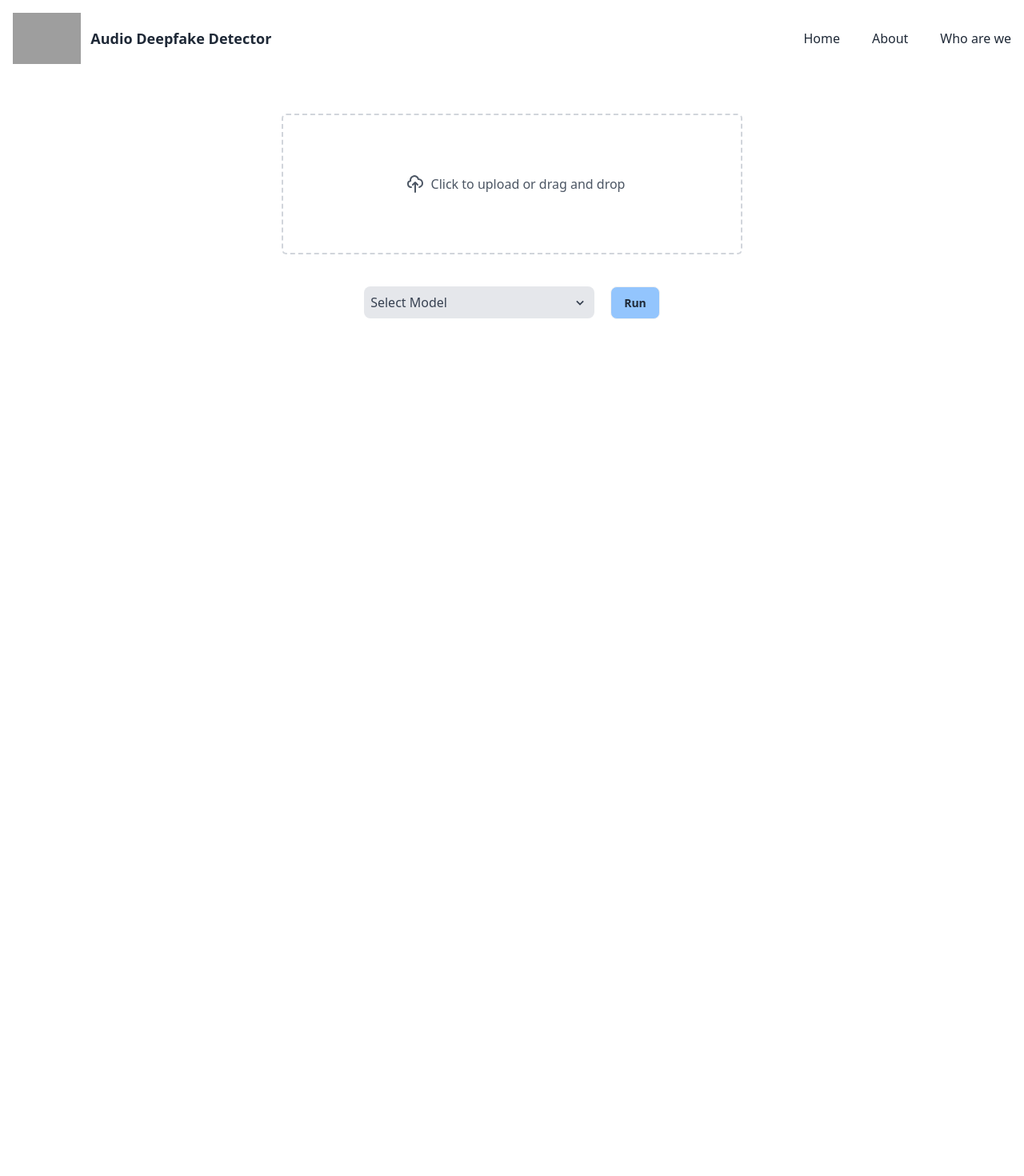
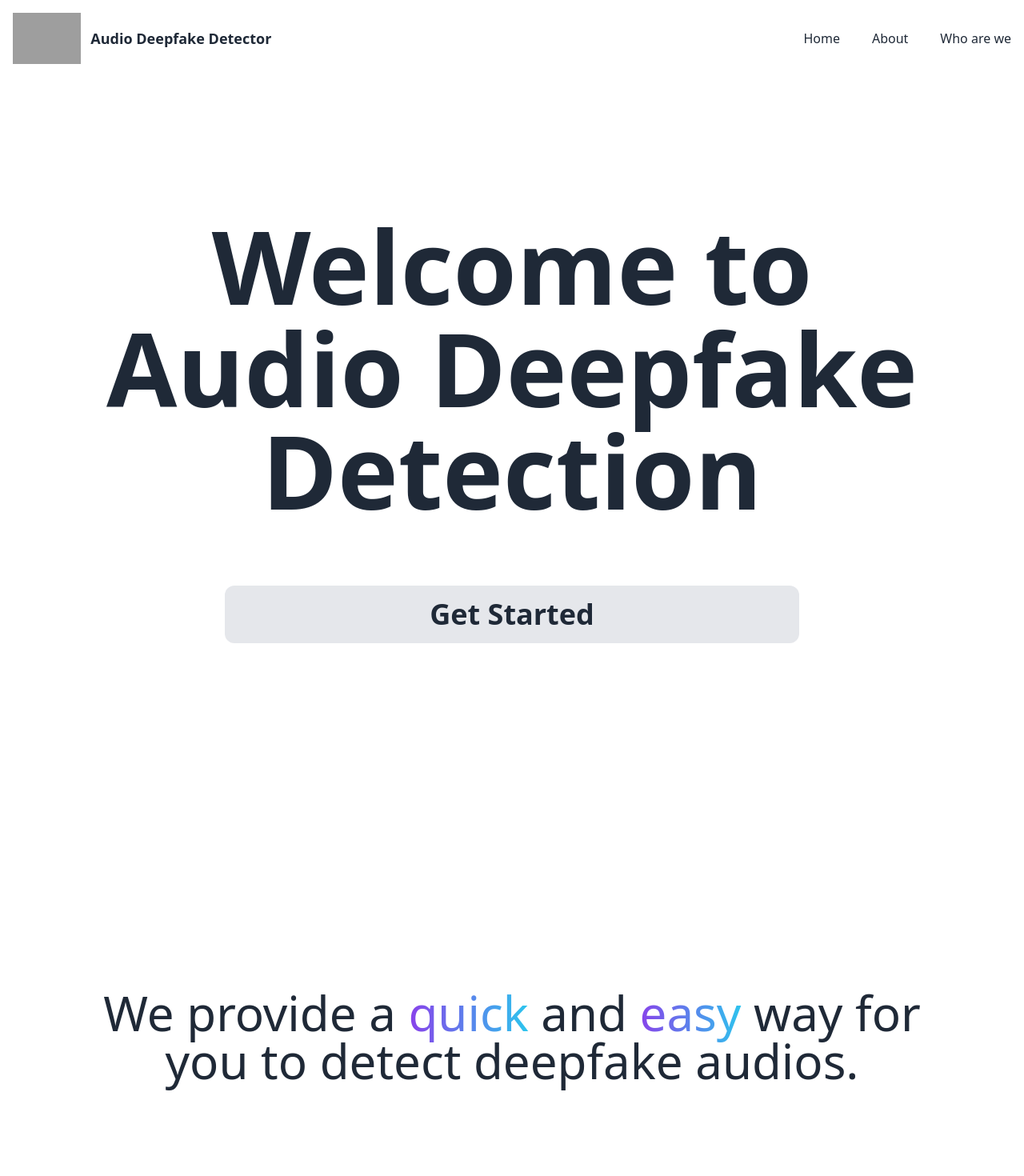
Before and after one commit to Usgupta/capstone, a Next.js app in the folder frontend/: page / in a window 1280 px wide. Shown: the top 1470 px of the page at 80% size. Before the commit the page ends 800 px from the top, so only its background shows below. Built offline with nearby package versions, Linux system fonts and the light colour scheme; grey boxes are pictures that could not be loaded.

Commit message:
added new home page

```diff
--- a/frontend/app/page.tsx
+++ b/frontend/app/page.tsx
@@ -1,72 +1,28 @@
-'use client'
-
-// Components
-import Dropdown from '@/components/Dropdown'
-import Uploadfile from '../components/Uploadfile'
-import { useState, ChangeEvent } from "react";
-import { useSearchParams,useRouter } from 'next/navigation';
-import Link from 'next/link';
-
-
-export default  function Home() {
-  const [file, setFile] = useState<File | null>(null);
-  const [selected, setSelected] = useState("");
-
-  const router = useRouter();
-
-  const formData = new FormData();
-  if (file!=null){
-    formData.append('file',file);
-  }
-  // formData.append('option', selectedOption); // Include the selected option
-
-  const handleFileUpload = async () => {
-    if (file==null) {
-      alert('Please upload a file.');
-      return;
-    }
-
-    console.log(selected)
-
-    const formData = new FormData();
-    formData.append('file', file);
-    formData.append('option', selected); // Include the selected option
-
-    try {
-      const response = await fetch('http://127.0.0.1:8000/run/', {
-        method: 'POST',
-        body: formData,
-      });
-      if (response.ok) {
-        console.log('File uploaded successfully!');
-
-        // const params = new URLSearchParams(useSearchParams());
-
-        const result = await response.json();
-
-        const resultsPageURL = `/results?confidence=${result.confidence}&result=${result.result}`;
-
-        router.push(resultsPageURL);
-
-        //   result
-        // })
-
-
-      } else {
-        console.error('Failed to upload file');
-      }
-    } catch (error) {
-      console.error(error);
-    }
-  };
+export default function HomePage() {
 
   return (
-    <main className='flex flex-col justify-center items-center h-[580px] mt-6'>
-      <Uploadfile file={file} setFile={setFile}  />
-      <div className='flex justify-between mt-10'>
-        <Dropdown selected={selected} setSelected={setSelected}/>
-        <button className='bg-blue-300 btn ml-5 min-h-min h-[41px] rounded-lg' onClick={handleFileUpload}>Run</button>
-      </div>
+    <main>
+      <section className="h-screen w-4/5 mx-auto flex flex-col justify-center items-center">
+        <h1 className="xl:text-9xl lg:text-7xl md:text-5xl sm:text-3xl text-center font-semibold py-20">
+          Welcome to Audio Deepfake Detection
+        </h1>
+        <button className="bg-gray-200 hover:bg-gray-300 rounded-xl text-4xl font-semibold py-4 xl:px-64 lg:px-32 md:px-16 sm:px-8 transition-colors">Get Started</button>
+      </section>
+      <section className="h-screen w-4/5 mx-auto flex flex-col justify-center items-center">
+        <h1 className="text-6xl text-center">
+          We provide a
+          <span className="bg-gradient-to-r from-purple-600 to-cyan-400 text-transparent bg-clip-text"> quick </span>
+          and
+          <span className="bg-gradient-to-r from-purple-600 to-cyan-400 text-transparent bg-clip-text"> easy </span>
+          way for you to detect deepfake audios.
+        </h1>
+      </section>
+      <section className="h-screen w-4/5 mx-auto flex flex-col justify-center items-center">
+        <h1 className="text-4xl text-center">
+          We work with <span className="underline">Singapore HTX</span>
+          , providing a range of models for you to choose from.
+        </h1>
+      </section>
     </main>
   )
 }
```
